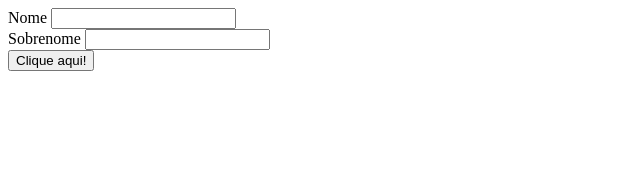
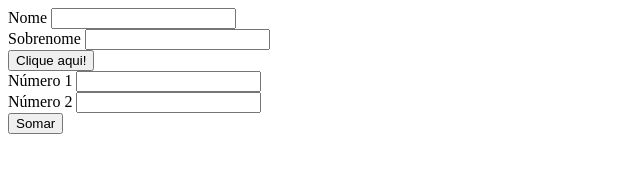
Before and after one commit to renancosta/AplicacaoWeb20231, a plain HTML site: page Aula3/index.html in a window 1280 px wide. Shown: the whole page, without its empty margins (0-640 px from the left). Drawn offline with Linux system fonts and the light colour scheme.

Commit message:
Somar números

```diff
--- a/Aula3/exemplo.js
+++ b/Aula3/exemplo.js
@@ -4,3 +4,11 @@ function exibirBemVindo(){
     var nomeCompleto = nome+" "+sobrenome;
     alert("Olá mundo, "+nomeCompleto);
 }
+
+function somaNumeros(){
+    var num1 = parseInt(document.getElementById("num1").value,10);
+    var num2 = document.getElementById("num2").value;
+    num2 = parseInt(num2,10);
+    //soma = num1 + num2;
+    alert("Soma: "+(num1+num2));
+}
--- a/Aula3/index.html
+++ b/Aula3/index.html
@@ -10,5 +10,10 @@
             Sobrenome <input type="text" id="sobrenome"><br>
             <button onclick="exibirBemVindo()">Clique aqui!</button>
         </form>
+        <form>
+            Número 1 <input type="text" id="num1"><br>
+            Número 2 <input type="text" id="num2"><br>
+            <button onclick="somaNumeros()">Somar</button>
+        </form>
     </body>
 </html>
```
